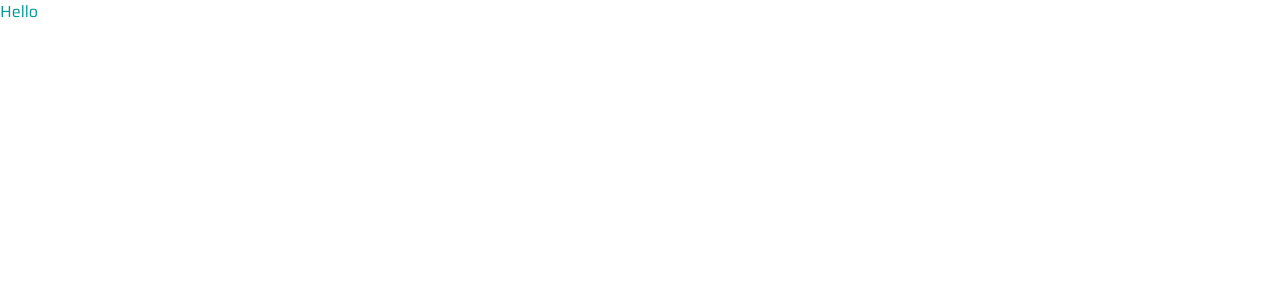
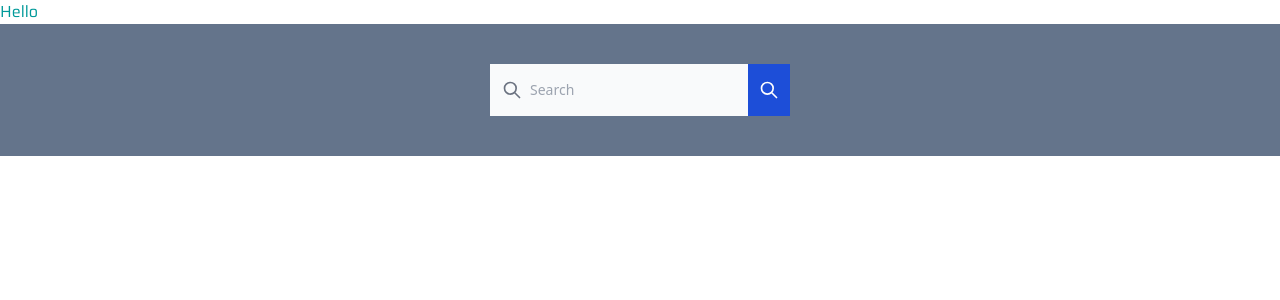
Before and after one commit to MaelJansen/bibliotheque, a React (Create React App) app in the folder front/: page / in a window 1280 px wide. Shown: the top 300 px of the page. Built offline with nearby package versions, Linux system fonts and the light colour scheme.

Commit message:
Work at the end of day 1

```diff
--- a/front/src/App.js
+++ b/front/src/App.js
@@ -1,9 +1,10 @@
-import logo from './logo.svg';
+import SearchBar from "./components/searchbar";
 
 function App() {
   return (
     <div className="App">
       <h1 className='text-iut-green font-saira'>Hello</h1>
+      <SearchBar />
     </div>
   );
 }
--- /dev/null
+++ b/front/src/components/searchbar.js
@@ -0,0 +1,24 @@
+import React, { useState, useEffect } from 'react';
+function SearchBar(props) {
+    const [query, setQuery] = useState("");
+
+    return (
+        <div className='w-full bg-slate-500 p-10 flex flex-col align-middle justify-center'>
+            <form className='flex flex-row justify-center'>
+                <label for="default-search" class="text-sm font-medium text-gray-900 sr-only">Search</label>
+                <div class="relative">
+                    <div class="absolute inset-y-0 left-0 flex items-center pl-3 pointer-events-none">
+                        <svg aria-hidden="true" class="w-5 h-5 text-gray-500 dark:text-gray-400" fill="none" stroke="currentColor" viewBox="0 0 24 24" xmlns="http://www.w3.org/2000/svg"><path stroke-linecap="round" stroke-linejoin="round" stroke-width="2" d="M21 21l-6-6m2-5a7 7 0 11-14 0 7 7 0 0114 0z"></path></svg>
+                    </div>
+                    <input type="search" id="default-search" class="block w-full p-4 pl-10 text-sm text-gray-900 bg-gray-50 focus:ring-iut-green focus:border-blue-500" placeholder="Search" required />
+                </div>
+                <button type="submit" class="p-2.5 text-sm font-medium text-white bg-blue-700 border border-blue-700 hover:bg-blue-800 focus:ring-4 focus:outline-none focus:ring-blue-300">
+                    <svg class="w-5 h-5" fill="none" stroke="currentColor" viewBox="0 0 24 24" xmlns="http://www.w3.org/2000/svg"><path stroke-linecap="round" stroke-linejoin="round" stroke-width="2" d="M21 21l-6-6m2-5a7 7 0 11-14 0 7 7 0 0114 0z"></path></svg>
+                    <span class="sr-only">Search</span>
+                </button>
+            </form>
+        </div>
+    )
+}
+
+export default SearchBar;
```
